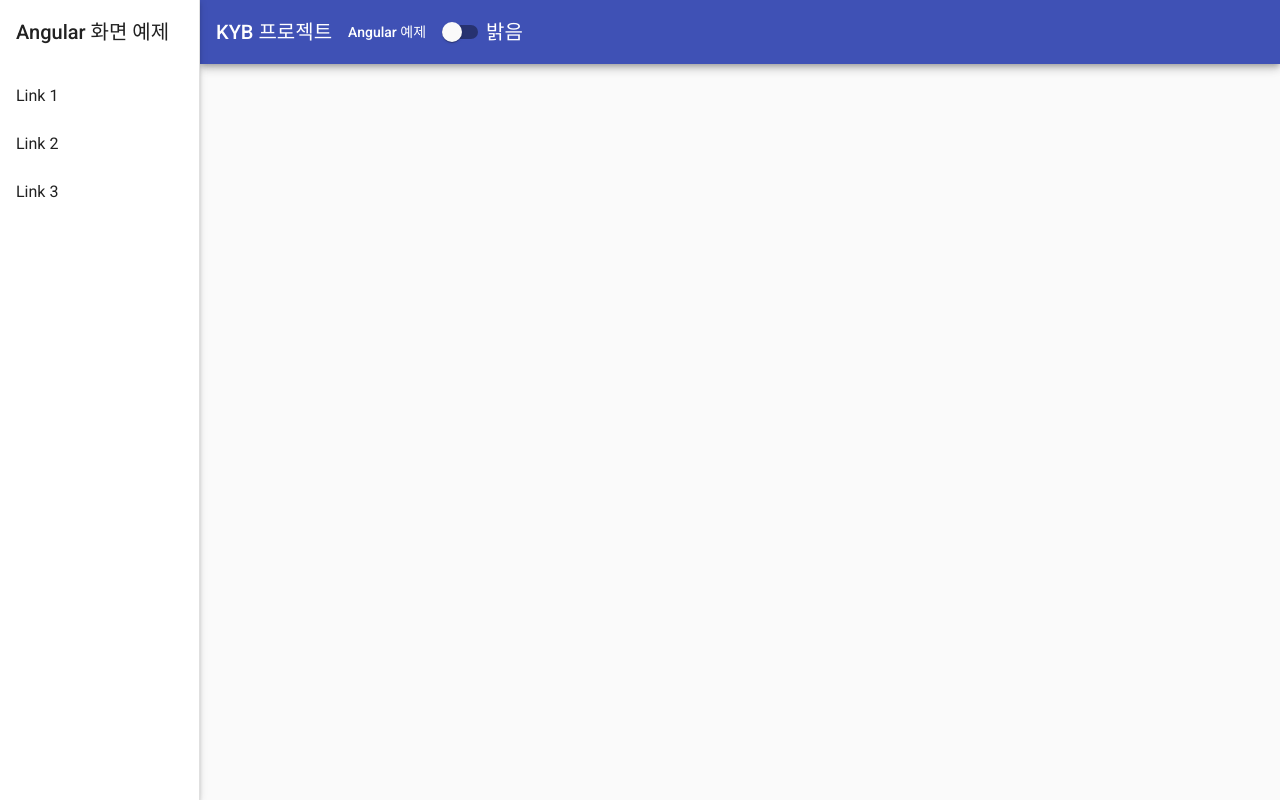
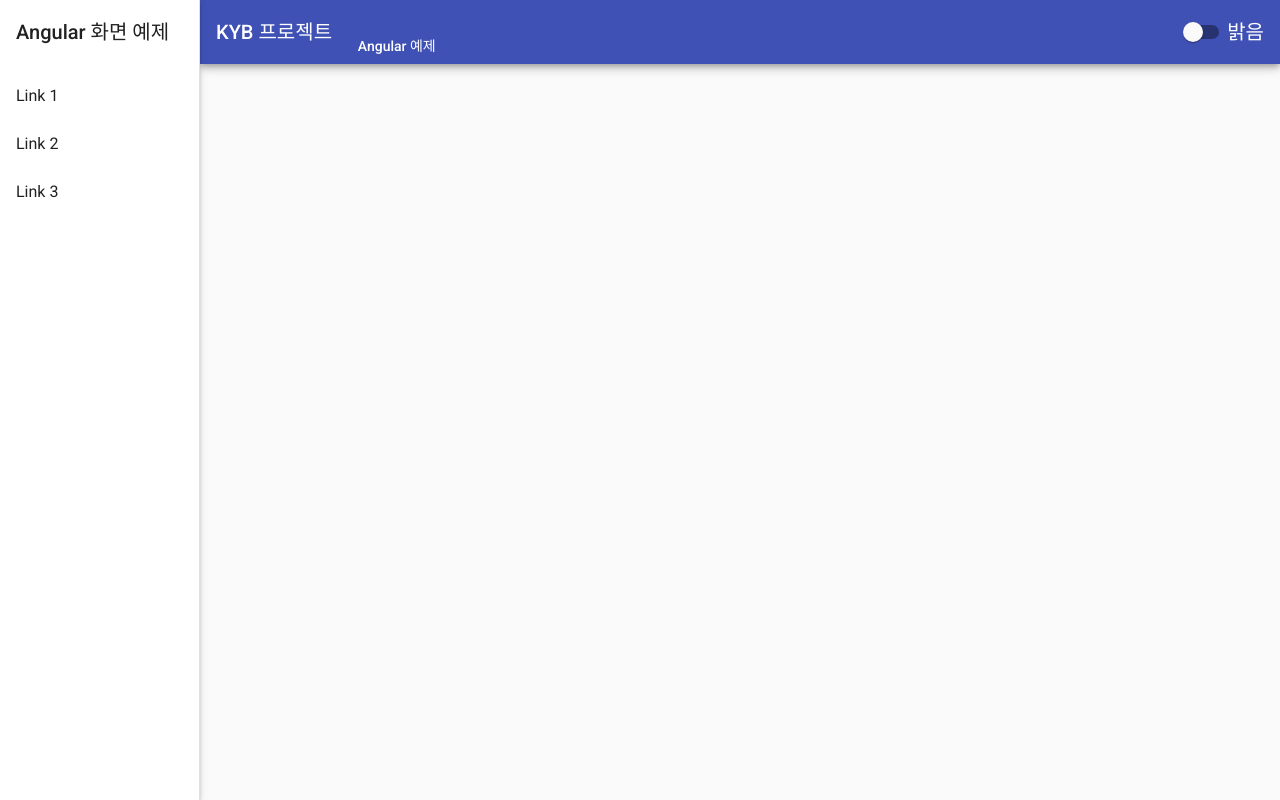
Before and after one commit to yongbok78/kyb-project, an Angular app in the folder client/: page / in a window 1280 px wide. Built offline with nearby package versions, Linux system fonts and the light colour scheme.

Commit message:
Flex layout 적용

```diff
--- a/client/src/app/nav/nav.component.html
+++ b/client/src/app/nav/nav.component.html
@@ -25,15 +25,21 @@
       >
         <mat-icon aria-label="Side nav toggle icon">menu</mat-icon>
       </button>
+      <div fxLayout="row" fxLayoutAlign="start center" fxFlexFill>
+        <div fxFlex="12" fxLayoutAlign="start center" fxFlexFill>
           <span>KYB 프로젝트</span>
-      <div>
-        <button mat-button (click)="setMenuTitle($event.target)">
+        </div>
+        <div fxFlex="68" fxLayoutAlign="start end" fxFlexFill>
+          <button mat-button (click)="setMenuTitle($event)">
             Angular 예제
           </button>
         </div>
+        <div fxFlex="20" fxLayoutAlign="end center" fxFlexFill>
           <mat-slide-toggle (change)="changeDark($event)">{{
             store.isDark ? "어두움" : "밝음"
           }}</mat-slide-toggle>
+        </div>
+      </div>
     </mat-toolbar>
     <router-outlet></router-outlet>
   </mat-sidenav-content>
--- a/client/src/app/nav/nav.component.ts
+++ b/client/src/app/nav/nav.component.ts
@@ -25,8 +25,9 @@ export class NavComponent {
     public store: StoreService
   ) {}
 
-  setMenuTitle(el: HTMLElement) {
-    this.menuTitle = el.innerText;
+  setMenuTitle(ev: MouseEvent) {
+    this.menuTitle =
+      (ev.target as HTMLElement | undefined)!.innerText || this.menuTitle;
   }
 
   changeDark(e: MatSlideToggleChange) {
```
Lines whose indentation alone changed are shown as unchanged.
